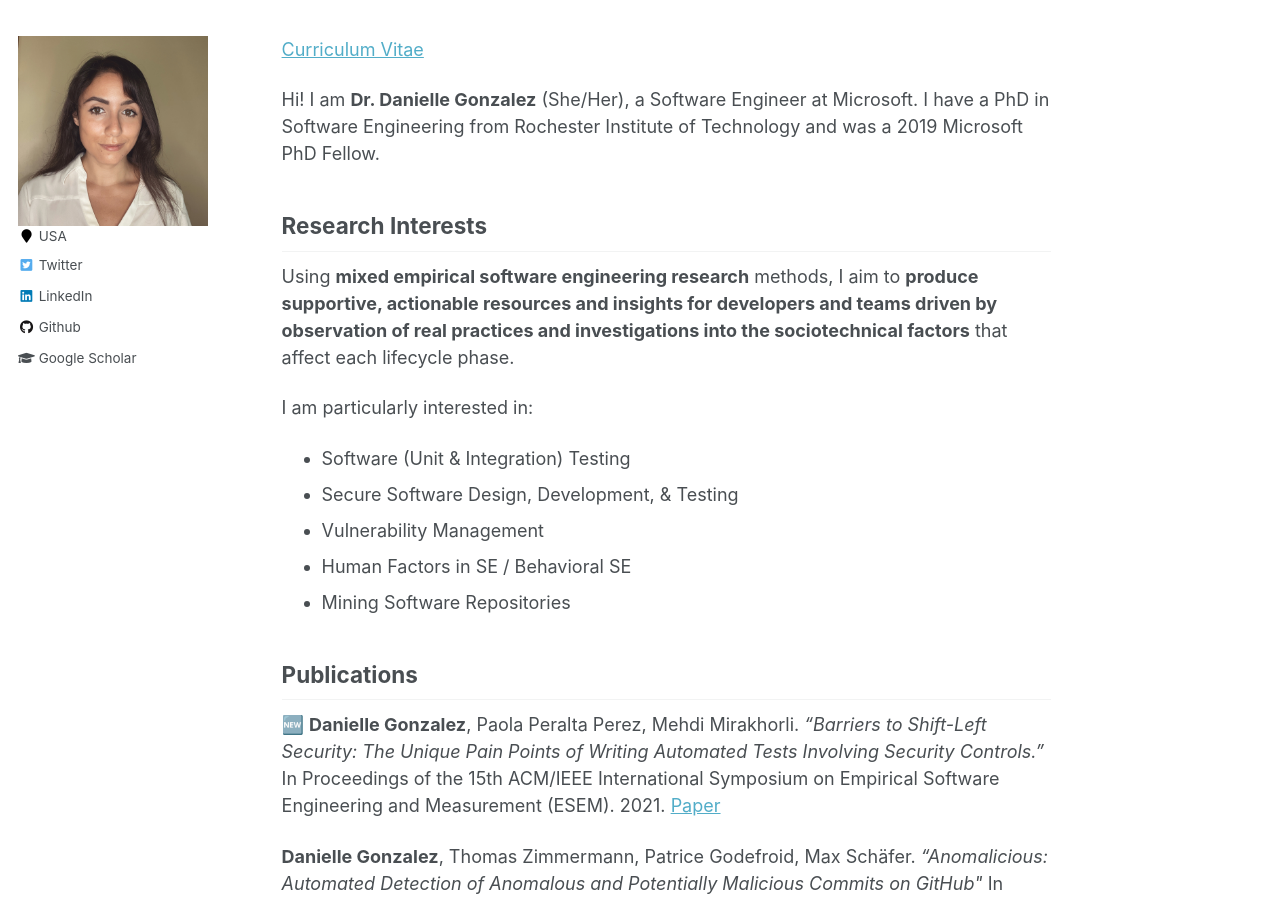
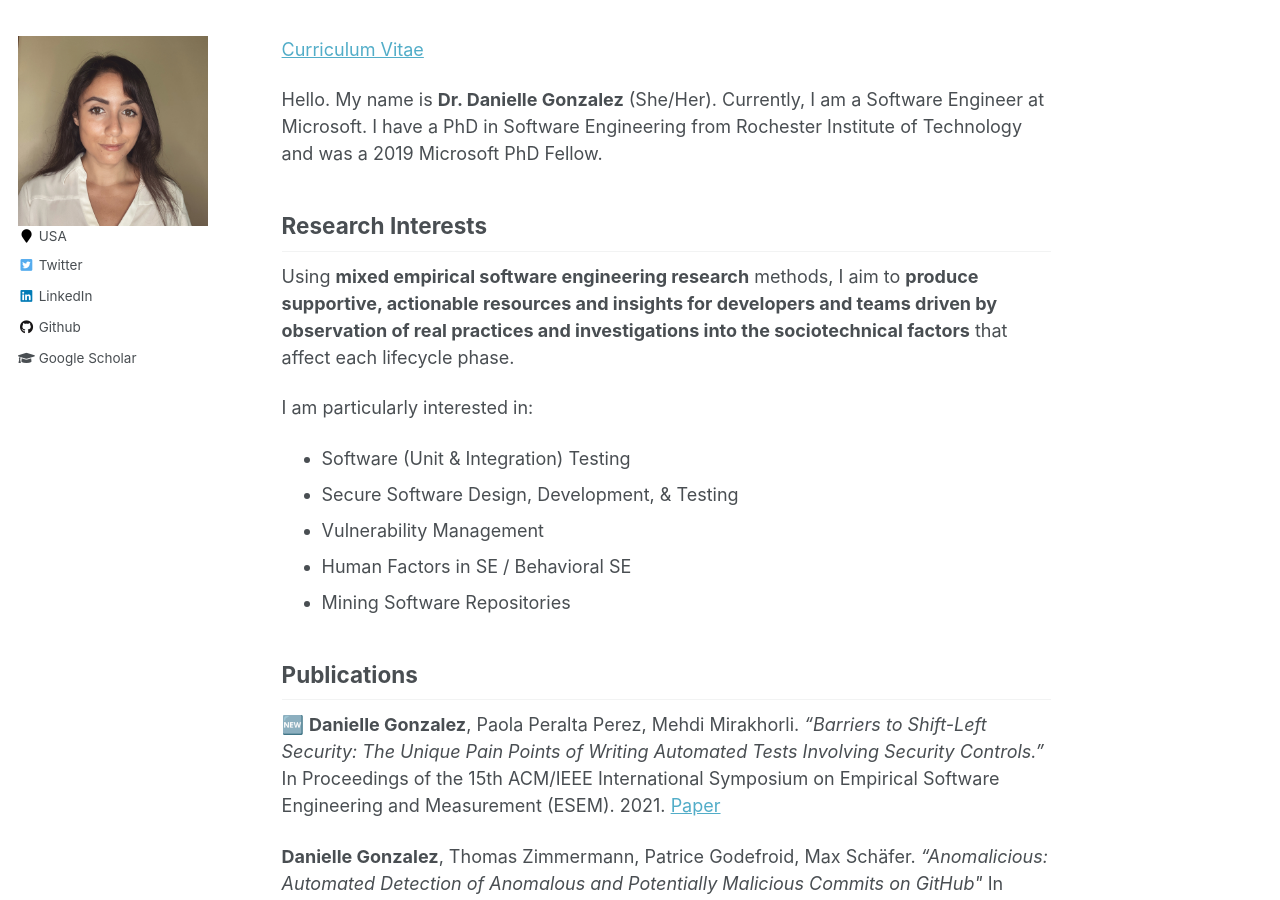
Before and after one commit to DanielleGonzalez/DanielleGonzalez.github.io, a Jekyll site: the page built from _pages/about.md, in a window 1280 px wide and 900 px high. Built offline with Jekyll 4.4.1, drawn with Linux system fonts in a browser that asks for light colours; emoji names are drawn with the system emoji font.

Commit message:
Update about.md

```diff
--- a/_pages/about.md
+++ b/_pages/about.md
@@ -10,7 +10,7 @@ redirect_from:
 
 [Curriculum Vitae](files/DanielleGonzalez_Feb2021_CV.pdf){:target="_blank"}
 
-Hi! I am **Dr. Danielle Gonzalez** (She/Her), a Software Engineer at Microsoft. I have a PhD in Software Engineering from Rochester Institute of Technology and was a 2019 Microsoft PhD Fellow.
+Hello. My name is **Dr. Danielle Gonzalez** (She/Her). Currently, I am a Software Engineer at Microsoft. I have a PhD in Software Engineering from Rochester Institute of Technology and was a 2019 Microsoft PhD Fellow.
 
 ## Research Interests
 Using **mixed empirical software engineering research** methods, I aim to **produce supportive, actionable resources and insights for developers and teams driven by observation of real practices and investigations into the sociotechnical factors** that affect each lifecycle phase.
```
